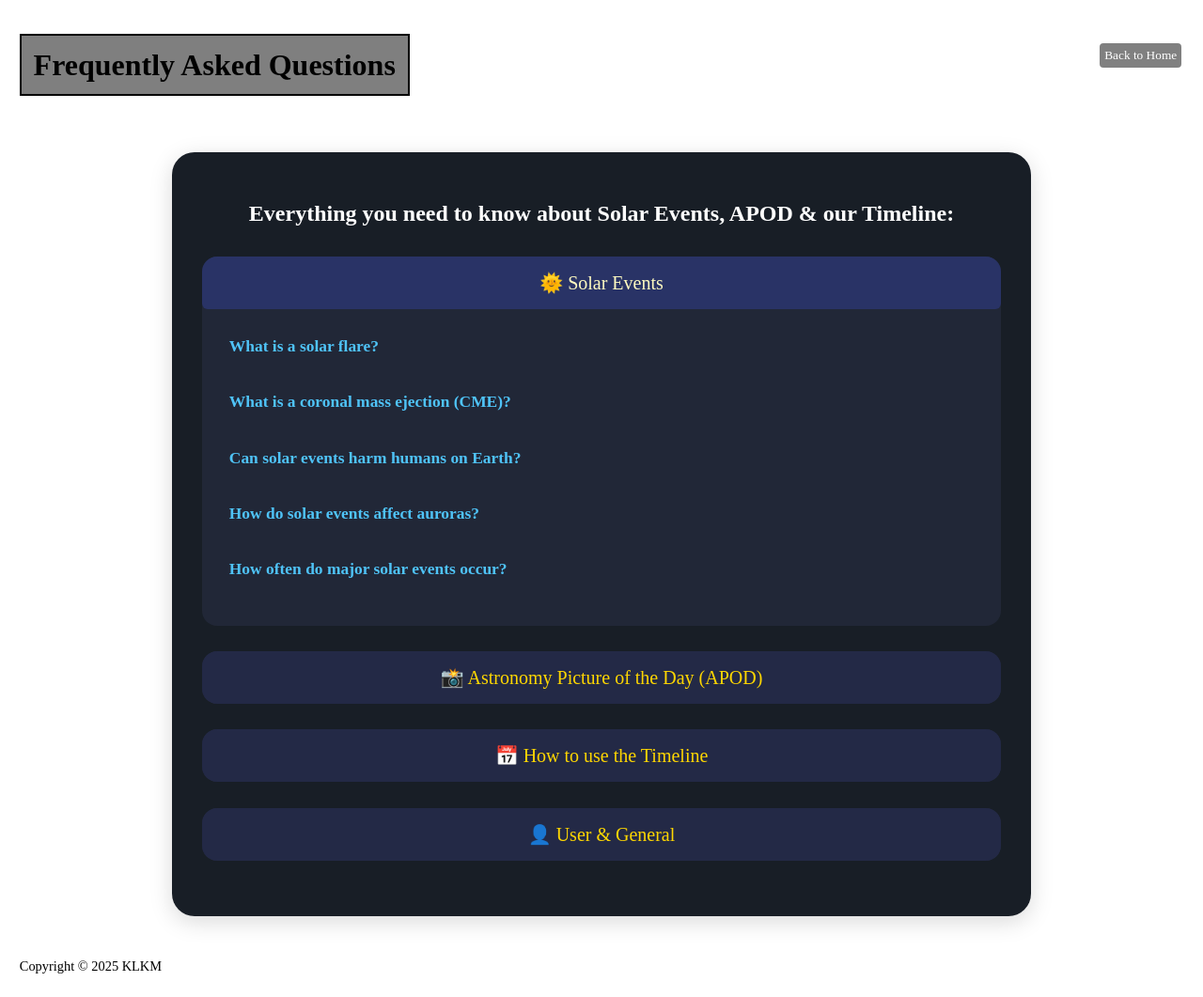
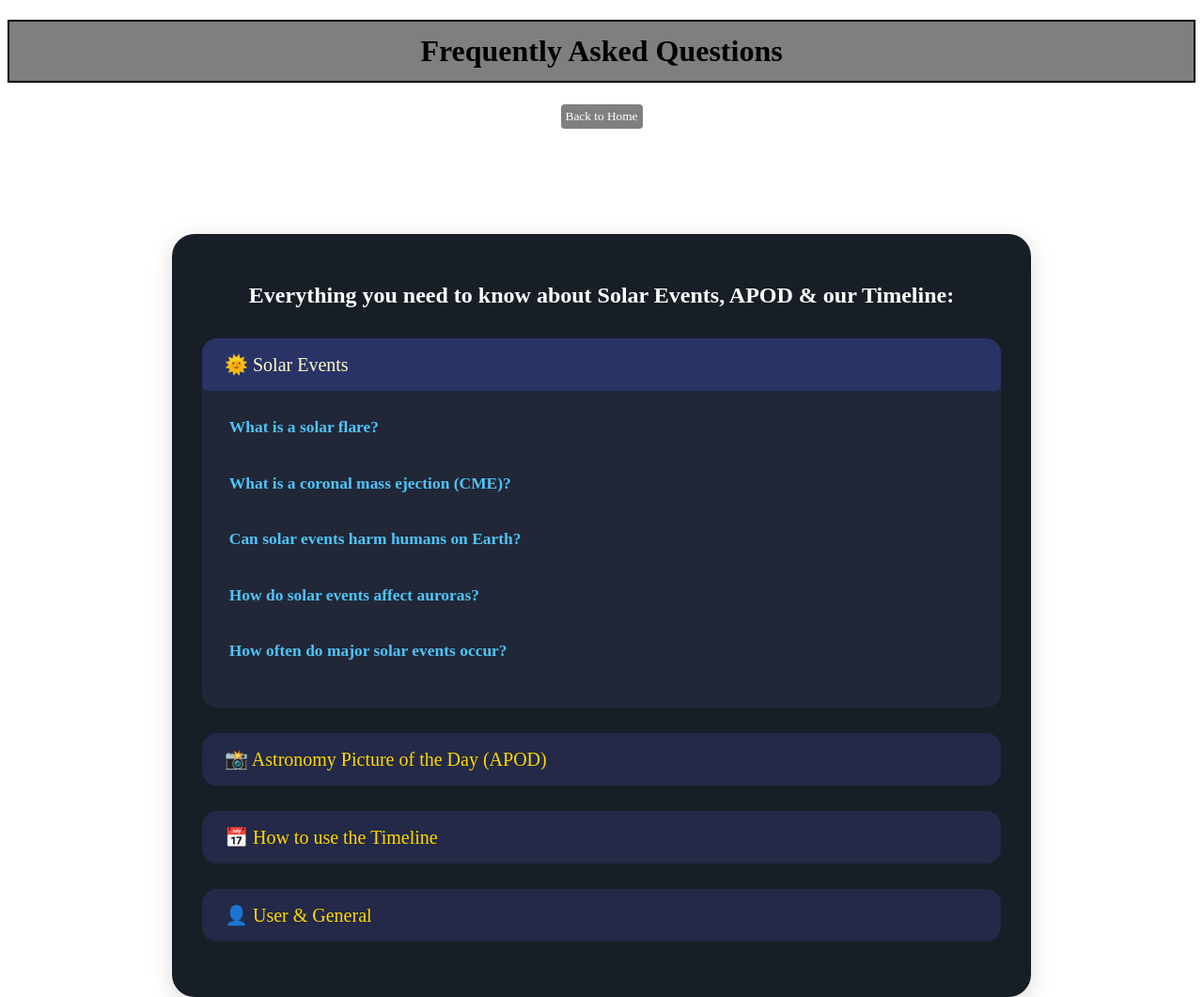
Before and after one commit to vanessastraka/WEB_SpaceTimeline, a website: page files/html/faq.html in a window 1280 px wide. Shown: the top 1061 px of the page at 94% size. Drawn offline with Linux system fonts and the light colour scheme.

Commit message:
10.06.2025 - HOK: Centering heading FAQ + adjustment back to home button

```diff
--- a/files/html/faq.html
+++ b/files/html/faq.html
@@ -22,7 +22,7 @@
             user-select: none;
             border: none;
             width: 100%;
-            text-align: center;
+            text-align: left;
             transition: background 0.15s;
         }
         .faq-category-header.active { background: #293366; color: #fffbc1; }
@@ -46,24 +46,24 @@
             margin-top: 0.1rem;
             background: rgba(255,255,255,0.02);
         }
+
+
         @media (max-width: 600px) {
             .faq-section { padding: 0.6rem; }
             .faq-category-content { padding: 0.9rem 0.5rem 0.9rem 0.7rem; }
         }
     </style>
+
 </head>
 <body>
 <header>
+    <h1 class="header-title">Frequently Asked Questions</h1>
+    <button onclick="location.href='index.html'" class="btn" style="display:block; margin: 1em auto;">Back to Home</button>
     <div class="header-container">
-        <div class="header-top">
-            <h1>Frequently Asked Questions</h1>
-        </div>
         <div class="header-bottom">
             <div class="header-left"></div>
             <div class="header-right">
-                <nav id="hamburger-menu" class="hamburger-menu hidden">
-                    <button onclick="location.href='index.html'" class="btn">Back to Home</button>
-                </nav>
+                <nav id="hamburger-menu" class="hamburger-menu hidden"></nav>
             </div>
         </div>
     </div>
--- a/files/styles/css/main.css
+++ b/files/styles/css/main.css
@@ -25,7 +25,11 @@
     letter-spacing: 0.02em;
     margin-right: 0.7em;
     white-space: nowrap;
+    text-align: center;
+    margin: 0;
 }
+
+
 
 /* Filter mittig */
 .header-center {
@@ -36,6 +40,7 @@
     gap: 1.1em;
     min-width: 0;
 }
+
 
 .filter-group {
     display: flex;
```
